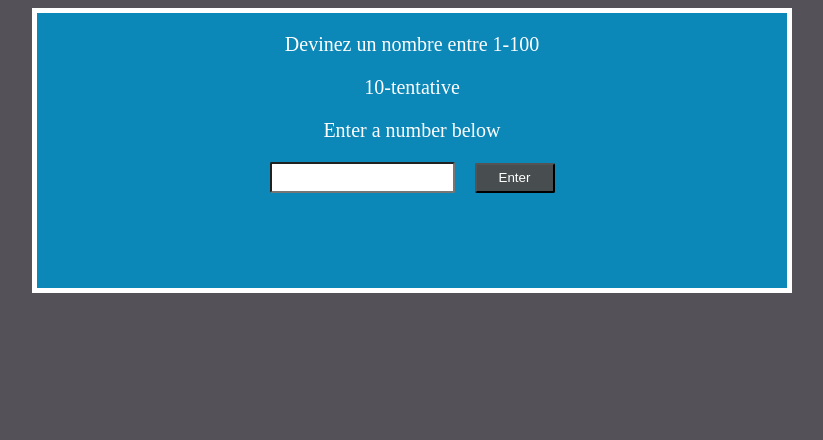
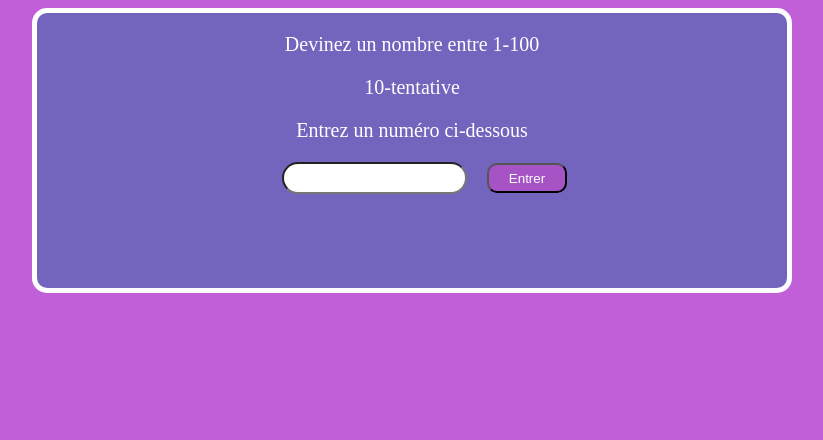
Before and after one commit to hassanimoueddenali/projet-6, a plain HTML site: page réalisation/index.html in a window 1280 px wide. Shown: the whole page, without its empty margins (228-1051 px from the left). Drawn offline with Linux system fonts and the light colour scheme.

Commit message:
trying to make the player play more

```diff
--- a/réalisation/index.html
+++ b/réalisation/index.html
@@ -13,9 +13,9 @@
        <div id="container">
         <p>Devinez un nombre entre 1-100 </p>
         <p id="tentative">10-tentative</p>
-        <p id="outputtext">Enter a number below</p>
+        <p id="outputtext">Entrez un numéro ci-dessous</p>
         <div class="user">
-              <input type="text" id="userInput"><button id="btn">Enter</button>
+              <input type="text" id="userInput"><button id="btn">Entrer</button>
         </div>
 
        </div>
--- a/réalisation/index.js
+++ b/réalisation/index.js
@@ -24,7 +24,11 @@ btn.addEventListener('click', function(){
                 output.innerHTML = 'Bravo, vous etes un Génie !!!'
                 }else{
                 if(nombreDeviner == number && attempt >=3){
-                    output.innerHTML ='Félicitations, vous avez gagné après , ' +attempt +" tentative"
+                    output.innerHTML ='Félicitations, vous avez gagné '
+                }else{
+                  if(nombreDeviner == number && attempt >=2){
+                    output.innerHTML ="es-tu sûr ,d'voir essayé"
+                  }
                 }
                 }
 
@@ -44,9 +48,4 @@ btn.addEventListener('click', function(){
 
 
 
-
-
-
-
-
 });
--- a/réalisation/style.css
+++ b/réalisation/style.css
@@ -1,16 +1,17 @@
 html{
-    background-color: #545258;
+    background-color: #c05fd8;
 }
 #container{
-    background-color: rgb(11, 135, 184);
+    background-color: rgb(115, 101, 190);
     border: rgb(255, 255, 255) 5px solid;
+    border-radius: 15px;
     height: 275px;
     width: 750px;
     margin: auto;
     text-align: center;
 }
 p{
-    color: #ffff;
+    color: rgb(255, 255, 255);
     font-size: 20px;
 }
 .FlexContainer {
@@ -25,21 +26,21 @@ p{
 }
 
 .FlexContainer div {
-    width: 750px;
+    width: 775px;
     height: 275px;
 
 
 }
 #btn{
-    background-color: rgb(72, 78, 80);
+    background-color: rgb(165, 83, 197);
     color: #ffff;
-    border-radius: 2px;
+    border-radius: 10px;
     /* border:rgb(72, 78, 80) ; */
     width: 80px;
     height: 30px;
     margin-left: 20px;
 }
 input{
-    height: 25px;
-    border-radius: 2px;
+    height: 26px;
+    border-radius: 46px;
 }
```
